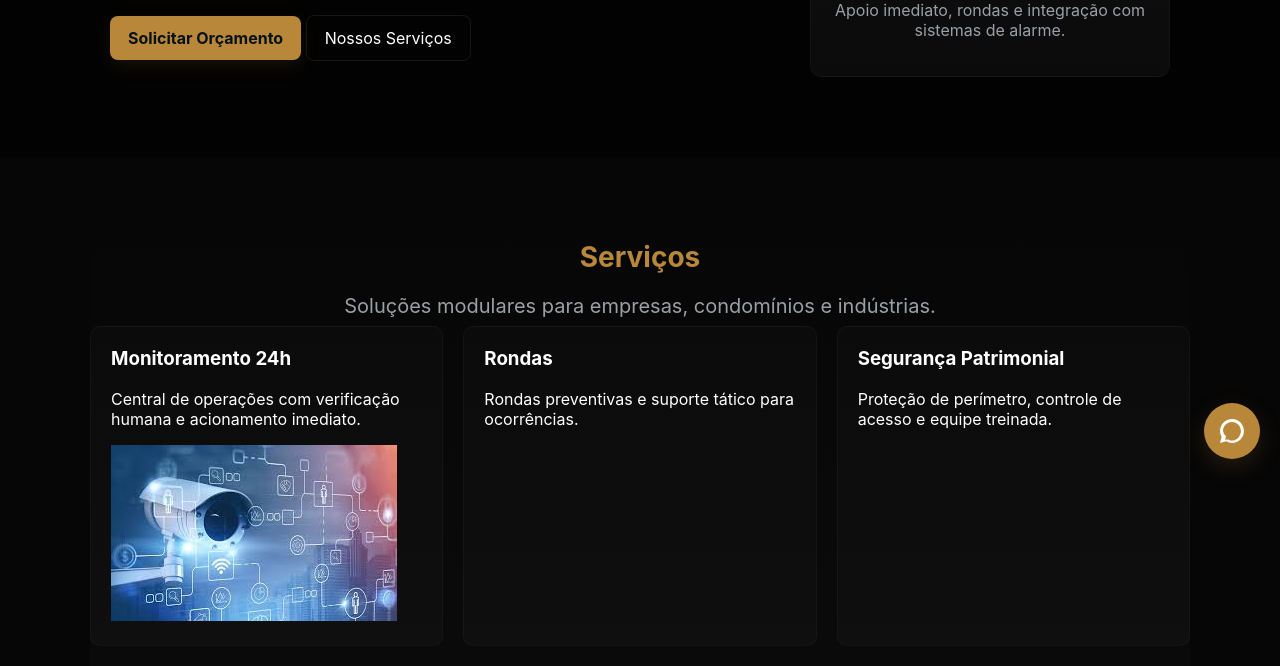
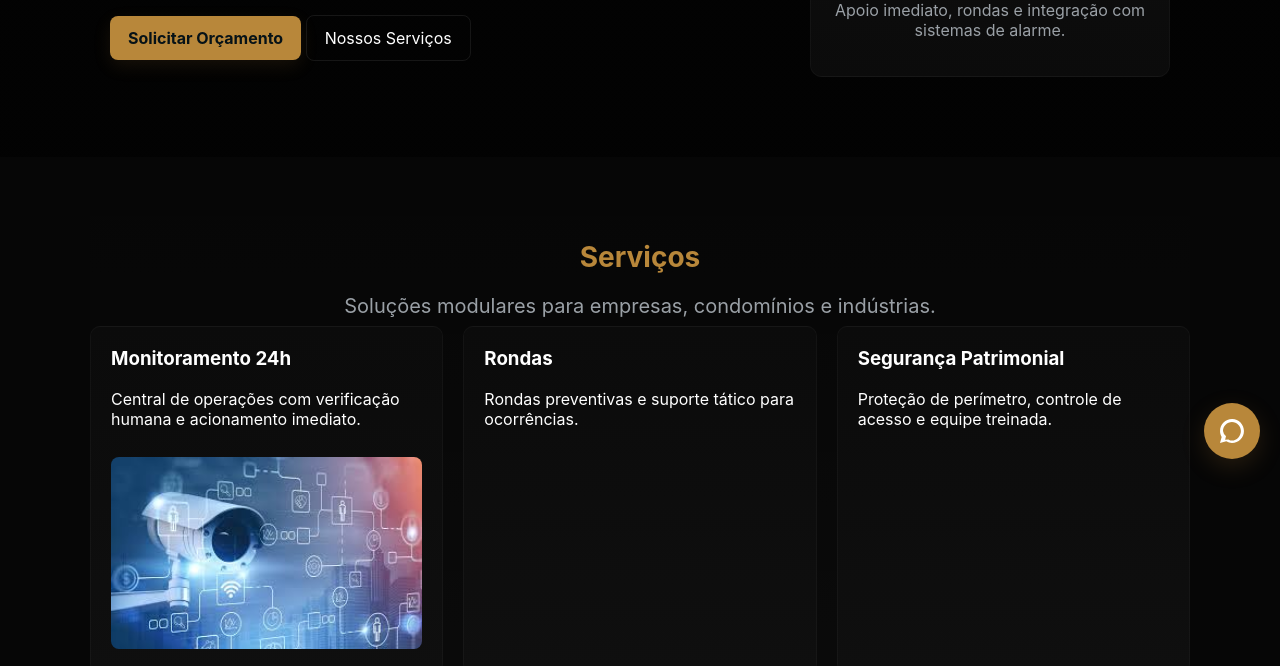
Before and after one commit to gcsamuel/eliab-monitoramento, a plain HTML site: page index.html in a window 1280 px wide. Shown: the part 321-987 px from the top of the page. Drawn offline with Linux system fonts and the light colour scheme.

Commit message:
arrumei as imagens

```diff
--- a/css/styles.css
+++ b/css/styles.css
@@ -127,7 +127,7 @@ body{margin:0;font-family:Inter,Arial,Helvetica,sans-serif;background:var(--bg-d
     text-align: center;
 }
 
-imagens {
+.imagens {
     width: 100%;
     height: auto;
     border-radius: 8px;
```
